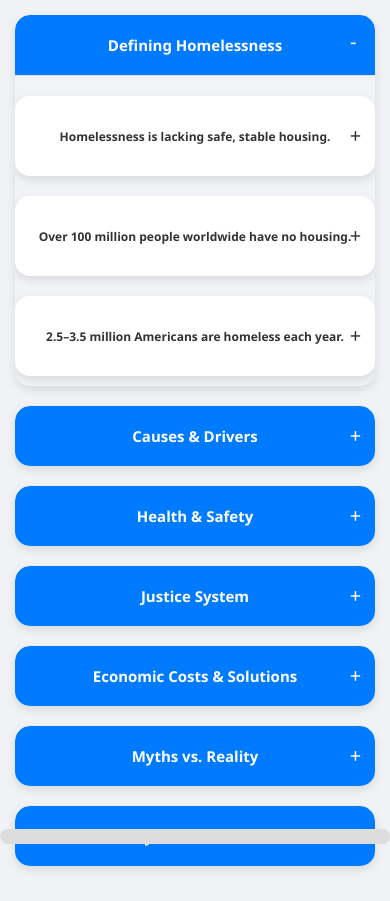
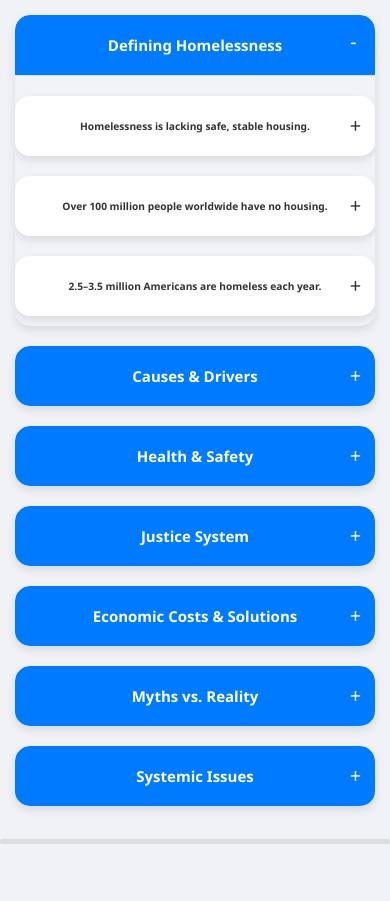
Before and after one commit to silas400/Homelessness, a plain HTML site: page index.html in a window 390 px wide. Both pictures are taken after a click on the element "Defining Homelessness". After the commit the page ends 874 px from the top, so only its background shows below. Drawn offline with Linux system fonts and the light colour scheme.

Commit message:
Add files via upload

```diff
--- a/index.html
+++ b/index.html
@@ -358,6 +358,7 @@
     <script>
 
         let openedCards = 0;
+        let lowestFontSize = 14;
 
         function updateProgress(totalCards, flashcard) {
             openedCards++;
@@ -443,6 +444,51 @@
                 }
             });
         });
+
+        // Select all elements with the class "flashCardContainer"
+        document.querySelectorAll(".flashcard-container").forEach(card => {
+            card.style.display = "flex"
+        });
+
+        // Loop through all .front divs
+        document.querySelectorAll(".front").forEach(frontDiv => {
+
+            let p = frontDiv.querySelector("p");
+
+            let style = window.getComputedStyle(p);
+            let fontSize = parseFloat(style.fontSize);
+
+            // Get padding of the paragraph
+            let paddingLeft = parseFloat(style.paddingLeft) || 0;
+            let paddingRight = parseFloat(style.paddingRight) || 0;
+
+            // Available width inside the container
+            let availableWidth = frontDiv.clientWidth;
+
+            console.log(availableWidth)
+
+            // Shrink until the text fits in that available space
+            while (p.clientWidth >= availableWidth) {
+                fontSize -= 0.3;
+                if (fontSize < lowestFontSize){
+                    lowestFontSize = fontSize
+                }
+
+                p.style.fontSize = fontSize + "px";
+            }
+        });
+
+        document.querySelectorAll('.back p').forEach(p => p.style.fontSize = lowestFontSize + "px");
+        document.querySelectorAll('.front p').forEach(p => p.style.fontSize = lowestFontSize + "px");
+        document.querySelectorAll('.source-link a').forEach(a => a.style.fontSize = (lowestFontSize - 2) + "px");
+
+                // Select all elements with the class "flashCardContainer"
+        document.querySelectorAll(".flashcard-container").forEach(card => {
+            card.style.display = "none";
+        });
+
+
+
     </script>
 
 </body>
--- a/style.css
+++ b/style.css
@@ -112,12 +112,11 @@ main {display: flex; justify-content: center; align-items: center; flex-directio
     overflow: hidden; /* Ensures content stays within rounded corners */
 }
 
-.flashcard p {margin: 0px}
+.flashcard p {margin: 0px;}
 
 
 .flashcard .front {
-    padding: 10px;
-    font-weight: 600;
+    font-weight: bold;
     color: #333;
     font-size: 14px;
     transition: color 0.3s;
@@ -256,6 +255,10 @@ main {display: flex; justify-content: center; align-items: center; flex-directio
         padding: 15px;
     }
 
+    #progressBarContainer {
+        height: 5px;
+    }
+
     .flashcard {
         width: 100%; /* Take full width on small screens */
     }
@@ -266,6 +269,11 @@ main {display: flex; justify-content: center; align-items: center; flex-directio
 
     .flashcard .front {
         font-size: 12px;
+    }
+
+    .front p {
+        padding-left: 30px;
+        padding-right: 30px;
     }
 
     .flashcard .back {
```
